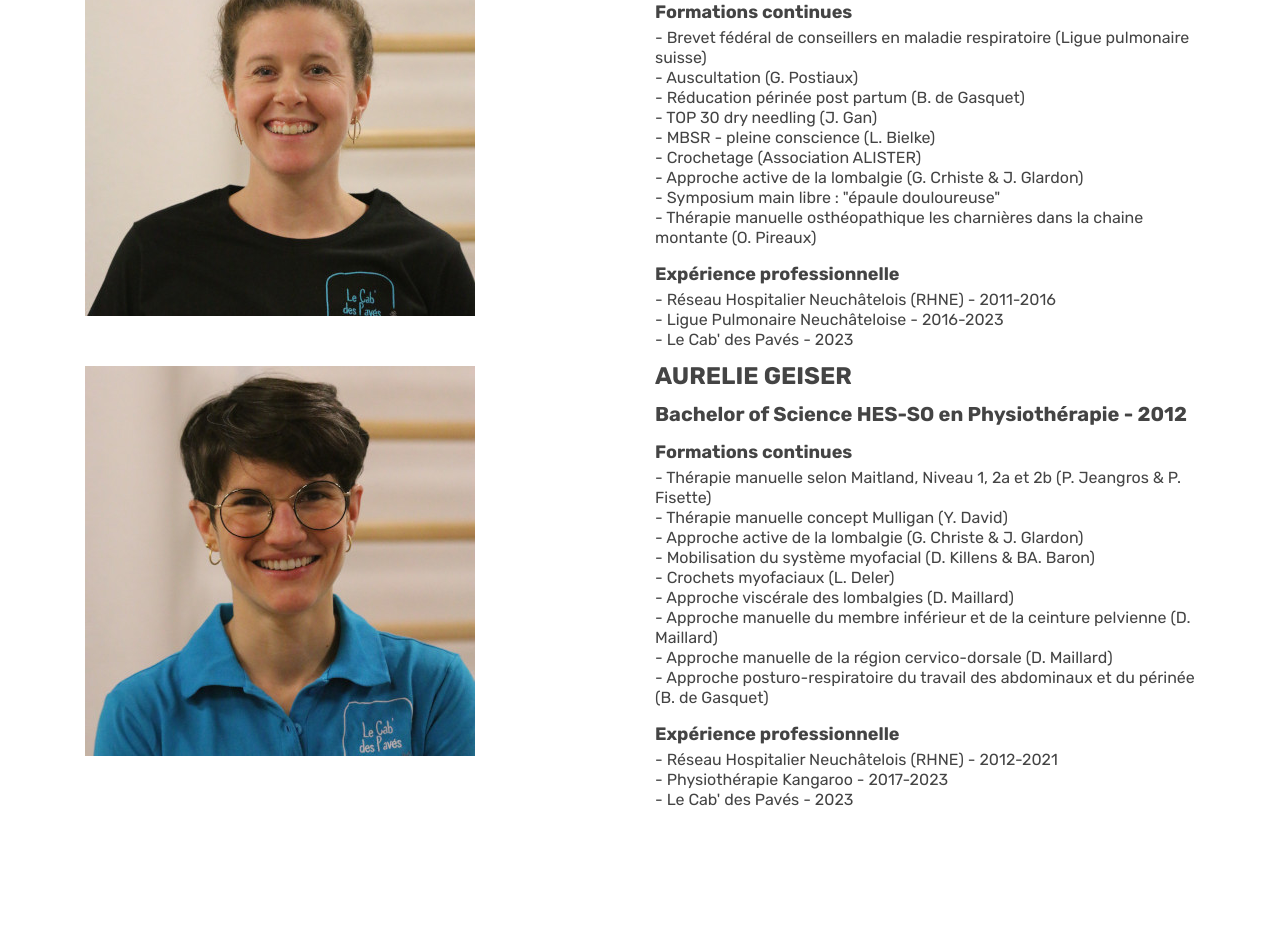
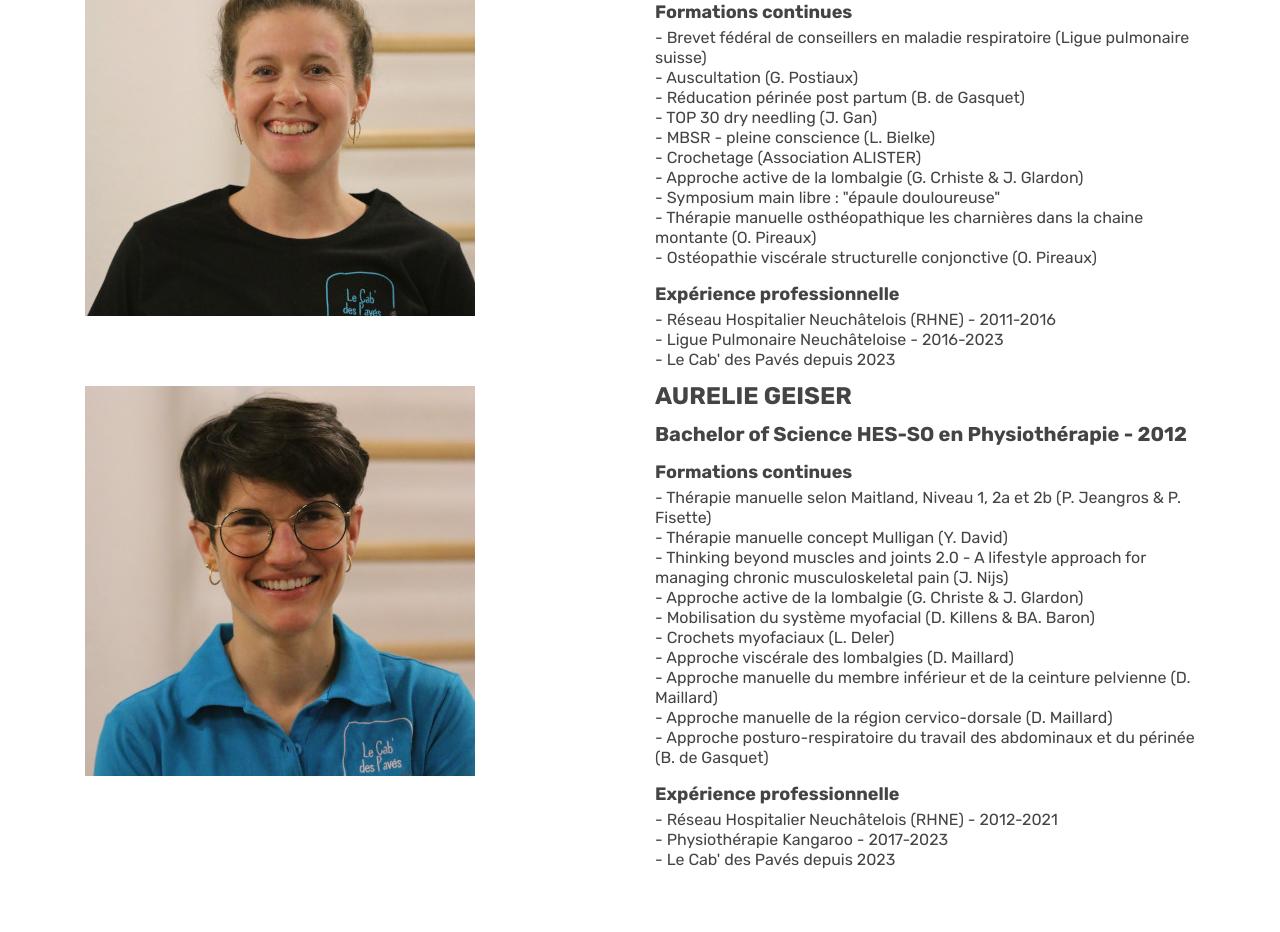
Before and after one commit to aureliegeiser/aureliegeiser.github.io, a Jekyll site: the page built from index.html, in a window 1280 px wide. Shown: the part 1700-2632 px from the top of the page. Built offline with Jekyll 4.4.1, drawn with Linux system fonts in a browser that asks for light colours; some of the changed text lies outside the part shown.

Commit message:
Update formations+

```diff
--- a/_includes/themes/bootstrap/footer.html
+++ b/_includes/themes/bootstrap/footer.html
@@ -3,7 +3,7 @@
         <div class="container">
           <img style="width:30%" class="mb-40 footer-logo" src="{{ BASE_PATH }}/assets/images/logo.png" alt="">
           <span class="copy-right dis-blk">Rue du Tempé 3 - 2520 La Neuvevillle</span>
-          <span class="copy-right dis-blk">©Le Cab des Pavés 2023. Tous droits réservés</span>
+          <span class="copy-right dis-blk">©Le Cab des Pavés 2024. Tous droits réservés</span>
           <a href="{{ BASE_PATH }}/assets/images/declaration_de_protection_des_donnees.pdf" class="copy-right dis-blk">Déclaration de protection des données</a>
         </div>
       </footer>
--- a/index.html
+++ b/index.html
@@ -186,12 +186,13 @@ title: Le Cab' des Pavés
             <li>- Approche active de la lombalgie (G. Crhiste & J. Glardon)</li>
             <li>- Symposium main libre : "épaule douloureuse"</li>
             <li>- Thérapie manuelle osthéopathique les charnières dans la chaine montante (O. Pireaux)</li>
+            <li>- Ostéopathie viscérale structurelle conjonctive (O. Pireaux)</li>
           </ul>
           <div class="summary-title">Expérience professionnelle</div>
           <ul>
             <li>- Réseau Hospitalier Neuchâtelois (RHNE) - 2011-2016</li>
             <li>- Ligue Pulmonaire Neuchâteloise - 2016-2023</li>
-            <li>- Le Cab' des Pavés - 2023</li>
+            <li>- Le Cab' des Pavés depuis 2023</li>
           </ul>
         </div>
       </div>
@@ -222,6 +223,7 @@ title: Le Cab' des Pavés
           <ul>
             <li>- Thérapie manuelle selon Maitland, Niveau 1, 2a et 2b (P. Jeangros & P. Fisette)</li>
             <li>- Thérapie manuelle concept Mulligan (Y. David)</li>
+            <li>- Thinking beyond muscles and joints 2.0 - A lifestyle approach for managing chronic musculoskeletal pain (J. Nijs)</li>
             <li>- Approche active de la lombalgie (G. Christe & J. Glardon)</li>
             <li>- Mobilisation du système myofacial (D. Killens & BA. Baron)</li>
             <li>- Crochets myofaciaux (L. Deler)</li>
@@ -234,7 +236,7 @@ title: Le Cab' des Pavés
           <ul>
             <li>- Réseau Hospitalier Neuchâtelois (RHNE) - 2012-2021</li>
             <li>- Physiothérapie Kangaroo - 2017-2023</li>
-            <li>- Le Cab' des Pavés - 2023</li>
+            <li>- Le Cab' des Pavés depuis 2023</li>
           </ul>
         </div>
       </div>
```
